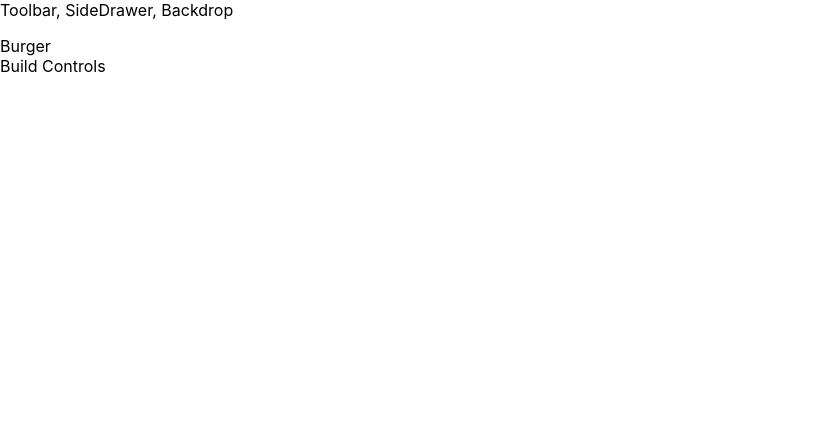
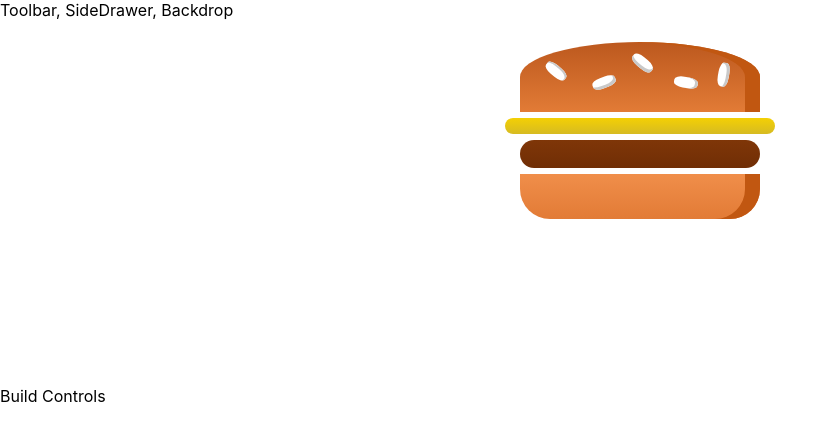
Before and after one commit to simonnguyen3054/react-burger-builder, a React (Create React App) app in the folder burger-builder/: page / in a window 1280 px wide. Shown: the top 440 px of the page, without its empty margins (0-837 px from the left). Built offline with nearby package versions, Linux system fonts and the light colour scheme.

Commit message:
add burger component

```diff
--- /dev/null
+++ b/burger-builder/src/components/Burger/Burger.css
@@ -0,0 +1,16 @@
+.Burger {
+  width: 100%;
+  margin: auto;
+  height: 250px;
+  overflow: scroll;
+  text-align: center;
+  font-weight: bold;
+  font-size: 1.2rem;
+}
+
+@media (min-width: 500px) and (min-height: 400px) {
+  .Burger {
+    height: 350px;
+    width: 300px;
+  }
+}
--- a/burger-builder/src/components/Burger/Burger.js
+++ b/burger-builder/src/components/Burger/Burger.js
@@ -0,0 +1,16 @@
+import React from 'react';
+import './Burger.css';
+import BurgerIngredients from './BurgerIngredients/BurgerIngredients';
+
+const Burger = (props) => {
+  return (
+    <div className="Burger">
+      <BurgerIngredients type="bread-top"/>
+      <BurgerIngredients type="cheese"/>
+      <BurgerIngredients type="meat"/>
+      <BurgerIngredients type="bread-bottom"/>
+    </div>
+  )
+}
+
+export default Burger;
--- a/burger-builder/src/components/Burger/BurgerIngredients/BurgerIngredients.js
+++ b/burger-builder/src/components/Burger/BurgerIngredients/BurgerIngredients.js
@@ -8,7 +8,7 @@
   render() {
     let ingredient = null;
 
-    switch (props.type) {
+    switch (this.props.type) {
       case ('bread-bottom'):
         ingredient = <div className="BreadBottom"></div>
         break;
--- a/burger-builder/src/containers/BurgerBuilder/BurgerBuilder.js
+++ b/burger-builder/src/containers/BurgerBuilder/BurgerBuilder.js
@@ -1,10 +1,11 @@
 import React, { Component } from 'react';
+import Burger from '../../components/Burger/Burger'
 
 class BurgerBuilder extends Component {
   render () {
     return (
       <div>
-        <div>Burger</div>
+        <Burger />
         <div>Build Controls</div>
       </div>
     )
```
Also changed, not shown: 2 other files (tests, documents, lock files or other folders).
